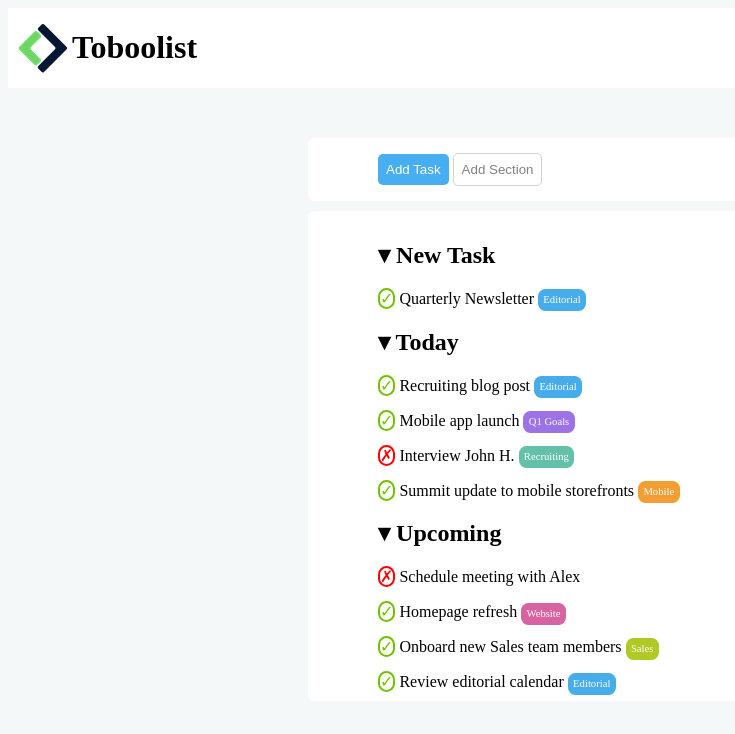
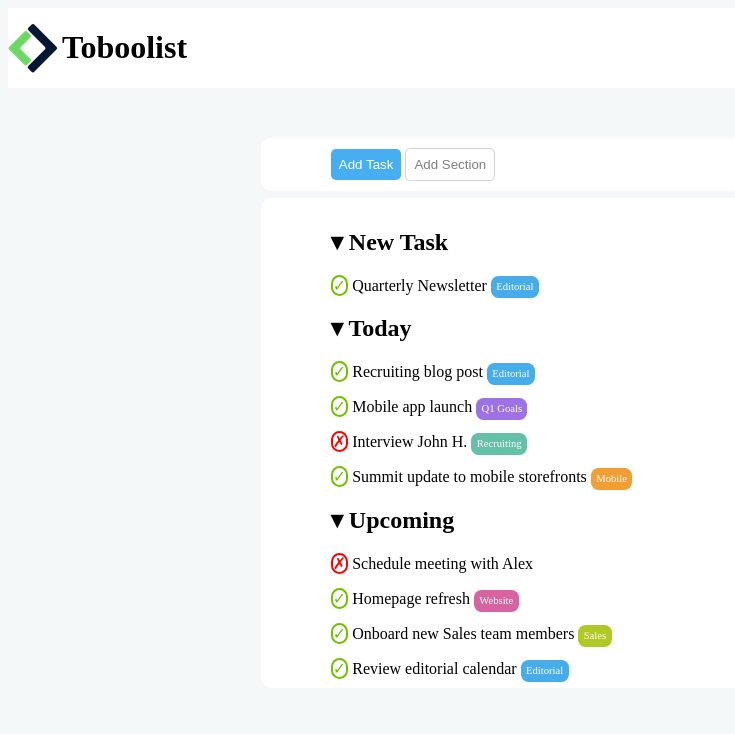
Before and after one commit to mohamedslima/html-css-toboolist, a plain HTML site: page index.html in a window 1280 px wide. Shown: the whole page, without its empty margins (0-735 px from the left). Drawn offline with Linux system fonts and the light colour scheme.

Commit message:
completed (2)

```diff
--- a/css/style.css
+++ b/css/style.css
@@ -1,3 +1,4 @@
+
 body{
     background-color: #f5f8f9;
 }
@@ -6,36 +7,37 @@ header{
     background-color: white;
 }
 
-.background.central-main{
-    margin:10px 300px 80px;
-    padding: 10px 70px;
-    border-radius: .4em;
+/* header settings */
+
+.intestation{
+    vertical-align: middle;
+    display: inline-block;
 }
 
-#h1-first-intestation{
+.intestation.logo{
     display: inline-block;
-    vertical-align: middle;
     font-size: 2em;
 }
 
-.logo-first-intestation{
-    margin-left: 10px;
-    vertical-align: middle;
+/* /header settings */
+
+/* background color and set */
+
+.background{
+    background-color: white;
+    padding: 10px 70px;
+    border-radius: .7em;
+}
+
+.background.central-main{
+    margin:.5% 20% 40%;
 }
 
 .background.navigation-bar{
-    margin: 50px 300px .5px;
-    padding: 15px 70px;
-    border-radius: .4em;
+    margin:4% 20% .2%;
 }
 
-/* background color */
-
-.background{
-    background-color: white;
-}
-
-/* /background color */
+/* /background color and set */
 
 /* button */
 
--- a/index.html
+++ b/index.html
@@ -14,8 +14,8 @@
     <!-- intestation-with-logo -->
     <header>
         <div class="intestation">
-            <img class="logo-first-intestation" src="img/Logo.png" alt="Logo-Toboolist">
-            <h1 id="h1-first-intestation">Toboolist</h1>
+            <img class="intestation logo" src="img/Logo.png" alt="Logo-Toboolist">
+            <h1 class="intestation title">Toboolist</h1>
         </div>
     </header>
     <!-- /intestation-with-logo -->
```
